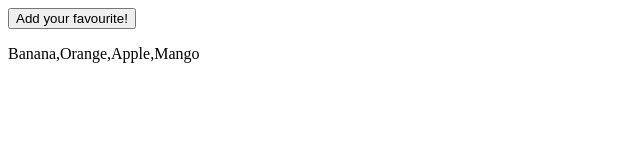
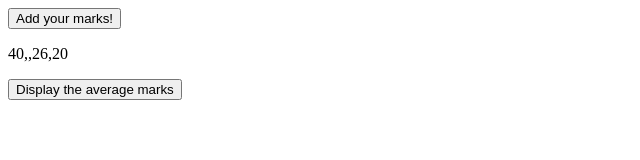
Before and after one commit to aarchapaul/training, a plain HTML site: page week-3.html in a window 1280 px wide. Shown: the whole page, without its empty margins (0-640 px from the left). Drawn offline with Linux system fonts and the light colour scheme.

Commit message:
arrays, loops and conditionals

```diff
--- a/week-3.html
+++ b/week-3.html
@@ -6,9 +6,10 @@
   <title>Arrays</title>
   <script src="week-3.js"></script>
 </head>
-<body onload="loadFruits()">
-  <button onclick="myFunction()">Add your favourite!</button>
+<body onload="loadMarks()">
+  <button onclick="myFunction()">Add your marks!</button>
   <p id="fruits"></p>
-
+  <button onclick="avgMarks()">Display the average marks</button>
+  <p id="average"></p>
 </body>
 </html>
--- a/week-3.js
+++ b/week-3.js
@@ -1,10 +1,30 @@
-var fruits = ["Banana","Orange","Apple","Mango"];
-function loadFruits(){
-  document.getElementById("fruits").innerHTML = fruits;
+var num = [40,,26,20];
+
+function loadMarks(){
+  document.getElementById("fruits").innerHTML = num;
+}
+function myFunction(){
+  var fruit = prompt("Your mark");
+  num[num.length] = fruit;
+  document.getElementById("fruits").innerHTML = num;
 }
 
-function myFunction(){
-  var fruit = prompt("what is your favourite fruit?");
-  fruits[fruits.length] = fruit;
-  document.getElementById("fruits").innerHTML = fruits;
+function avgMarks(){
+  sum = 0;
+  count = 0;
+  if(num.length > 0){
+    for (let i = 0; i < num.length; i++) {
+      if(num[i]!=undefined){
+        sum += num[i];
+        count =count + 1;
+      }
+    }
+    var avg = sum/num.length;
+    document.getElementById("average").innerHTML = avg;
+  }
+  else{
+    document.getElementById("average").innerHTML = "Empty array";
+  }
+  delete sum;
+  delete count;
 }
```
